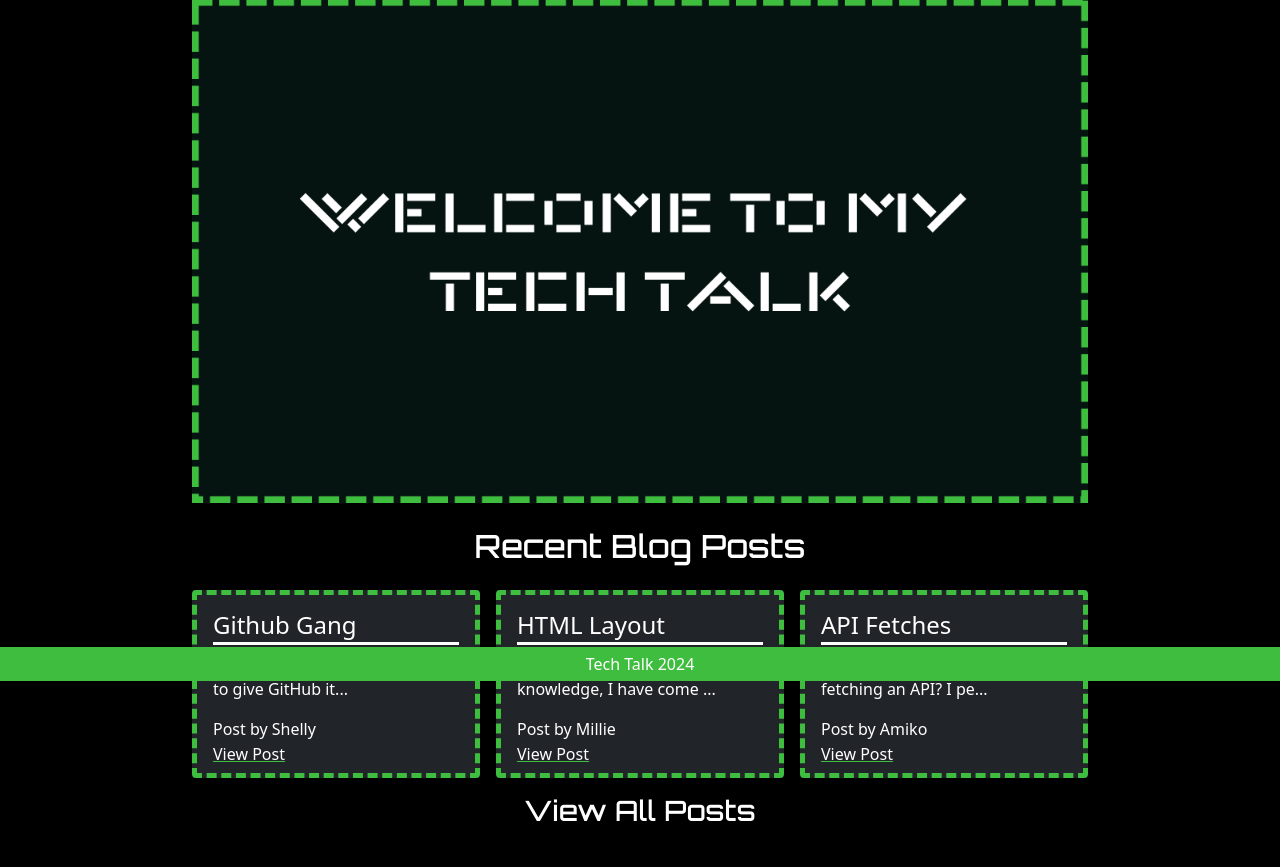
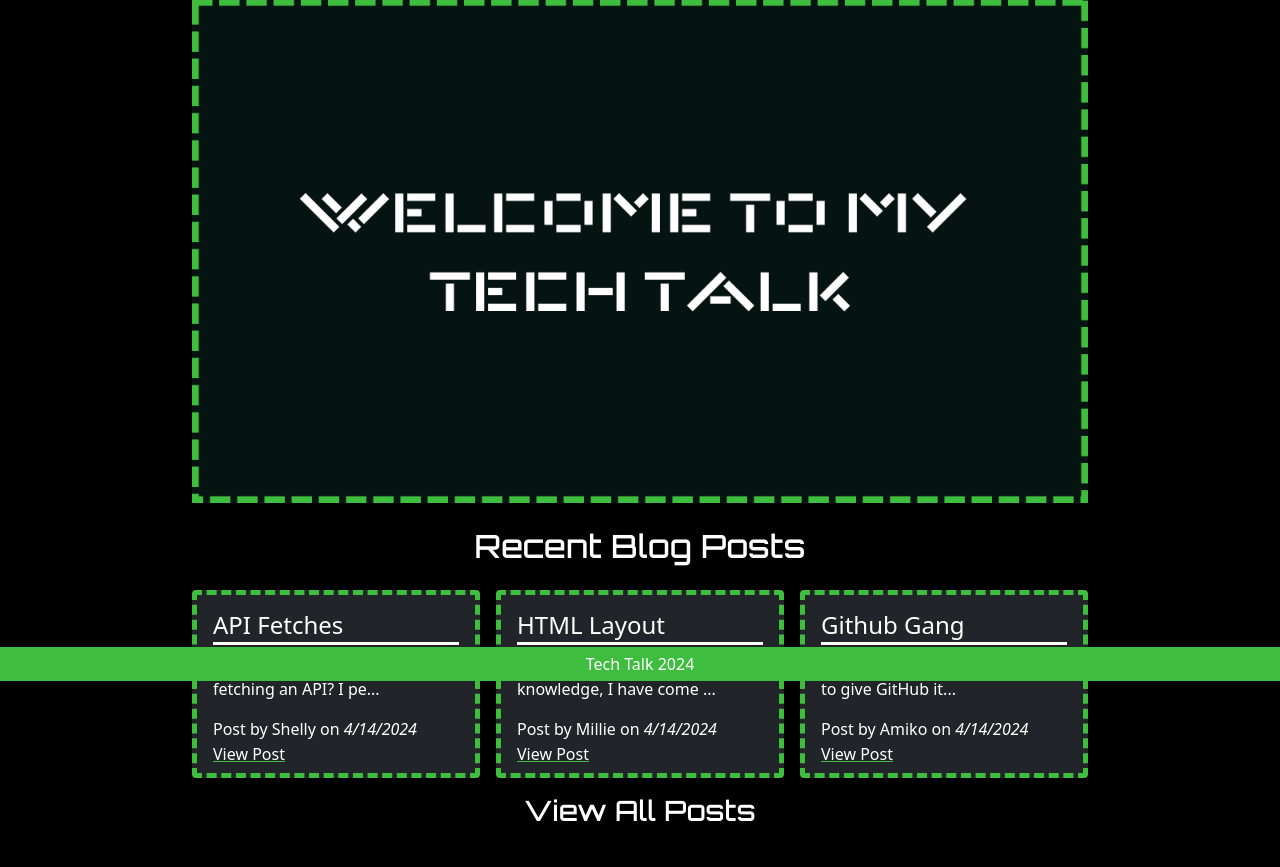
Before and after one commit to crissyg923/mysql-tech-blog, a Node server app: page / in a window 1280 px wide. Shown: the part 119-986 px from the top of the page. Run offline with Node 20, Linux system fonts and the light colour scheme; data comes from the database, SQL or seed files in the repository; some libraries are stand-ins or nearby versions.

Commit message:
hompage card css update

```diff
--- a/views/homepage.handlebars
+++ b/views/homepage.handlebars
@@ -9,7 +9,7 @@
   <div class="card-body">
     <h4 class="card-title posttitle"> {{ post.title }}</h4>
     <p class="card-text"> {{ limit_char post.body }}...</p>
-    <p class="card-text"> Post by {{ user.name }} </p>
+    <p class="card-text"> Post by {{ user.name }} on <span class="datefont">{{ format_date post.createdAt}}</span> </p>
     <div class="text-center">
    <h6 class="alignbottom"><a href="/blogpost/{{ post.id }}" class="card-link postlink">View Post</a></h6>
    </div>
```
